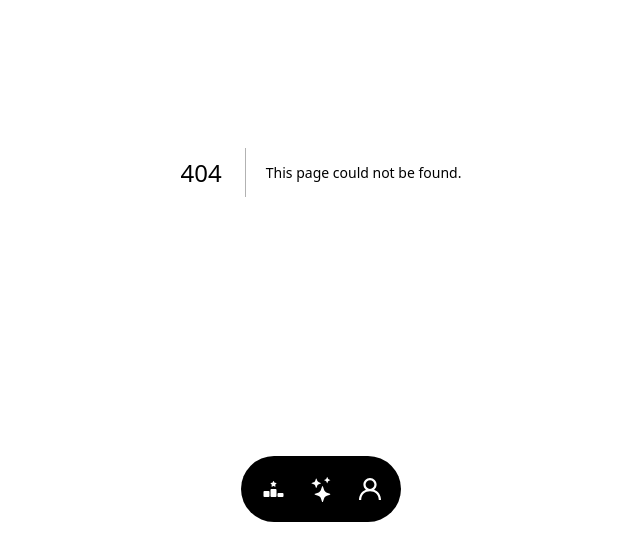
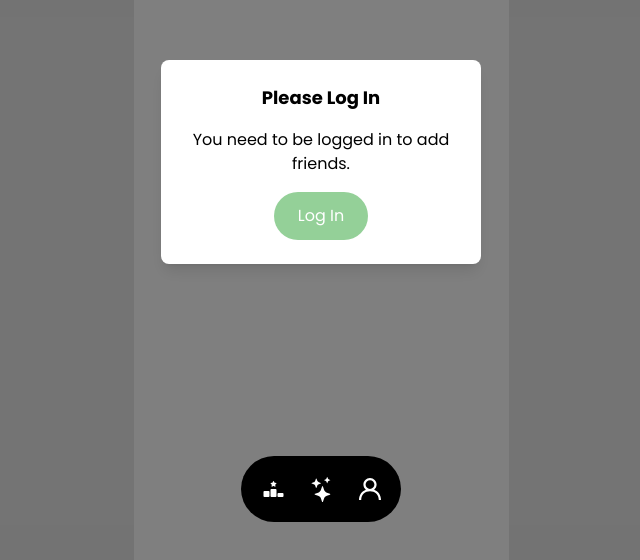
Before and after one commit to iqrafarah/Tasbeeh-Challenge, a Next.js app: page /add-friend/1 in a window 1280 px wide. Before the commit this address had no page. Shown: the part 238-798 px from the top of the page, without its empty margins (319-959 px from the left). Built offline with nearby package versions, Linux system fonts and the light colour scheme; no server answers.

Commit message:
add friend link

```diff
--- /dev/null
+++ b/app/add-friend/[uid]/page.js
@@ -0,0 +1,106 @@
+"use client";
+
+import React, { useEffect, useState } from "react";
+import { useParams, useRouter } from "next/navigation";
+import { getAuth, onAuthStateChanged } from "firebase/auth";
+import { userService } from "../../lib/services/userService";
+import Link from "next/link";
+
+export default function AddFriendPage() {
+  const { uid } = useParams();
+  const router = useRouter();
+  const auth = getAuth();
+  const [user, setUser] = useState(null);
+  const [status, setStatus] = useState("loading");
+  const [errorMessage, setErrorMessage] = useState("");
+
+  useEffect(() => {
+    const unsubscribe = onAuthStateChanged(auth, async (currentUser) => {
+      if (currentUser) {
+        setUser(currentUser);
+        if (uid && currentUser.uid !== uid) {
+          handleAddFriend(currentUser);
+        } else {
+          setErrorMessage("You cannot add yourself as a friend.");
+          setStatus("error");
+        }
+      } else {
+        setStatus("unauthenticated");
+      }
+    });
+
+    return () => unsubscribe();
+  }, [uid]);
+
+  const handleAddFriend = async (currentUser) => {
+    try {
+      await userService.addFriend(currentUser.uid, uid);
+      await userService.sendNotification(
+        uid,
+        currentUser.displayName || "Someone",
+        currentUser.photoURL || "/default-avatar.png"
+      );
+      setStatus("success");
+    } catch (error) {
+      console.error("Error adding friend:", error);
+      setErrorMessage("Failed to add friend. Please try again.");
+      setStatus("error");
+    }
+  };
+
+  const renderContent = () => {
+    if (status === "loading") {
+      return <p className="text-center">Loading...</p>;
+    }
+
+    if (status === "unauthenticated") {
+      return (
+        <div className="text-center">
+          <h2 className="text-lg font-bold mb-4">Please Log In</h2>
+          <p className="mb-4">You need to be logged in to add friends.</p>
+          <Link href="/login">
+            <button className="px-6 py-3 bg-[#94D098] text-white rounded-full">
+              Log In
+            </button>
+          </Link>
+        </div>
+      );
+    }
+
+    if (status === "success") {
+      return (
+        <div className="text-center">
+          <h2 className="text-lg font-bold mb-4">Friend Added Successfully!</h2>
+          <p className="mb-4">You can now view them on your leaderboard.</p>
+          <Link href="/leaderboard">
+            <button className="px-6 py-3 bg-[#94D098] text-black rounded-full">
+              Go to Leaderboard
+            </button>
+          </Link>
+        </div>
+      );
+    }
+
+    if (status === "error") {
+      return (
+        <div className="text-center">
+          <h2 className="text-lg font-bold mb-4">Error Adding Friend</h2>
+          <p className="text-red-500 mb-4">{errorMessage}</p>
+          <Link href="/leaderboard">
+            <button className="px-6 py-3 bg-[#94D098] text-white rounded-full">
+              Go to Leaderboard
+            </button>
+          </Link>
+        </div>
+      );
+    }
+  };
+
+  return (
+    <div className="fixed inset-0 bg-black bg-opacity-50 flex items-center justify-center">
+      <div className="bg-white p-6 rounded-lg shadow-lg w-80">
+        {renderContent()}
+      </div>
+    </div>
+  );
+}
```
